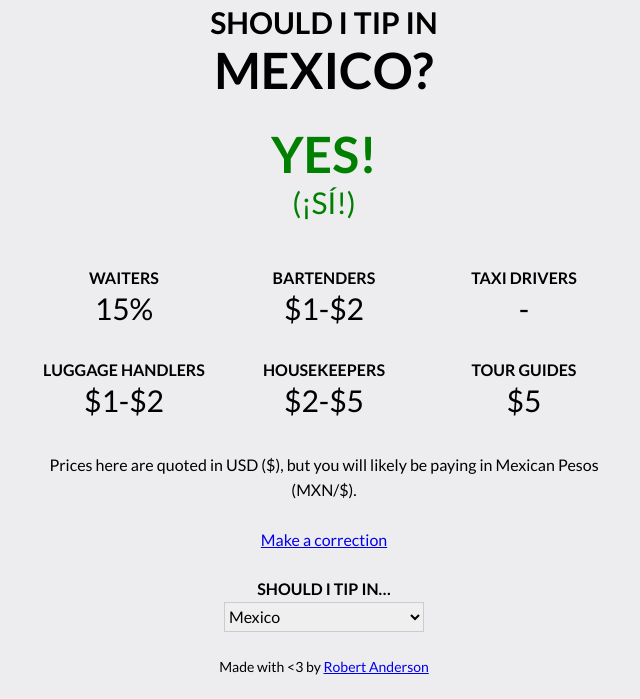
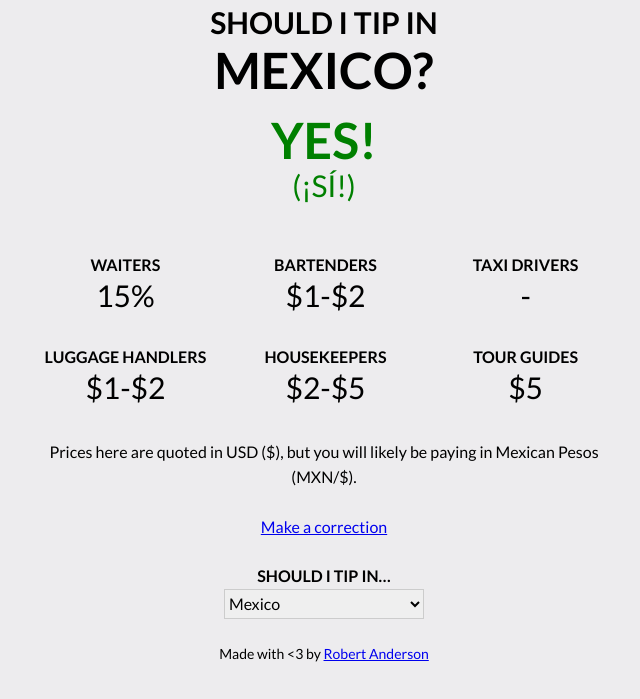
Before and after one commit to noisysocks/shoulditip.in, a Jekyll site: the page built from _countries/mexico.md, in a window 1280 px wide. Shown: the part 251-950 px from the top of the page, without its empty margins (316-956 px from the left). Built offline with Jekyll 4.4.1, drawn with Linux system fonts in a browser that asks for light colours.

Commit message:
fineee I won't use flex box :(

```diff
--- a/css/style.css
+++ b/css/style.css
@@ -33,7 +33,7 @@
 }
 
 .answers {
-  line-height: normal;
+  line-height: 2em;
   text-transform: uppercase;
 }
 
@@ -49,17 +49,6 @@
 }
 
 .amounts {
-  display: -webkit-box;
-  display: -webkit-flex;
-  display: -ms-flexbox;
-  display: flex;
-  -webkit-flex-wrap: wrap;
-  -ms-flex-wrap: wrap;
-  flex-wrap: wrap;
-  -webkit-box-pack: center;
-  -webkit-justify-content: center;
-  -ms-flex-pack: center;
-  justify-content: center;
   list-style: none;
   padding: 0;
   text-transform: uppercase;
@@ -67,7 +56,9 @@
 
 .amounts li {
   box-sizing: border-box;
+  display: inline-block;
   font-size: 30px;
+  margin-right: -3px;
   min-width: 200px;
   padding: 10px;
   width: 33.333%;
```
